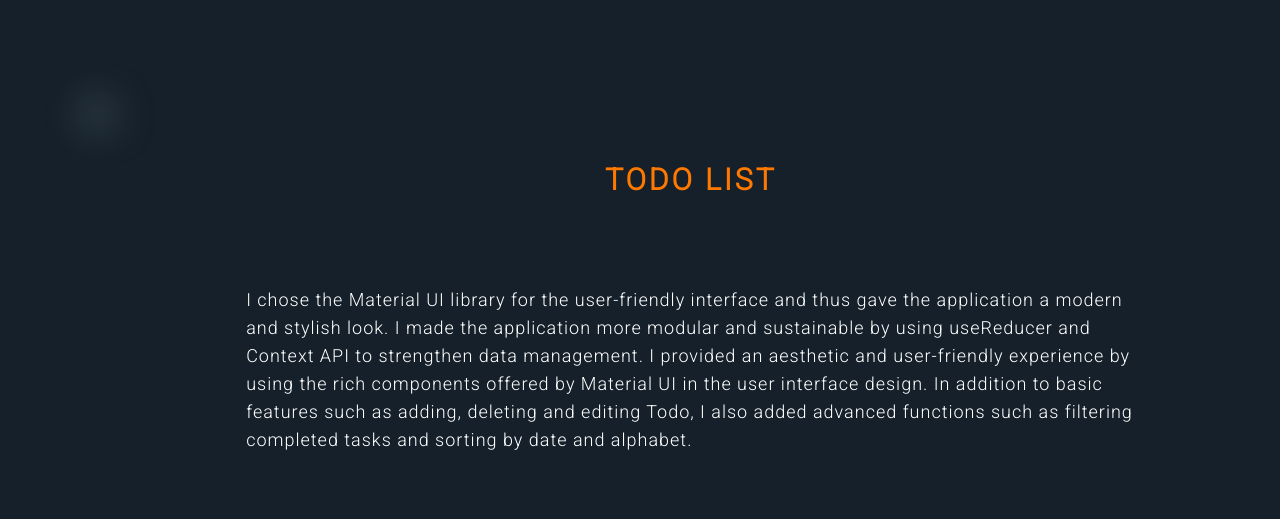
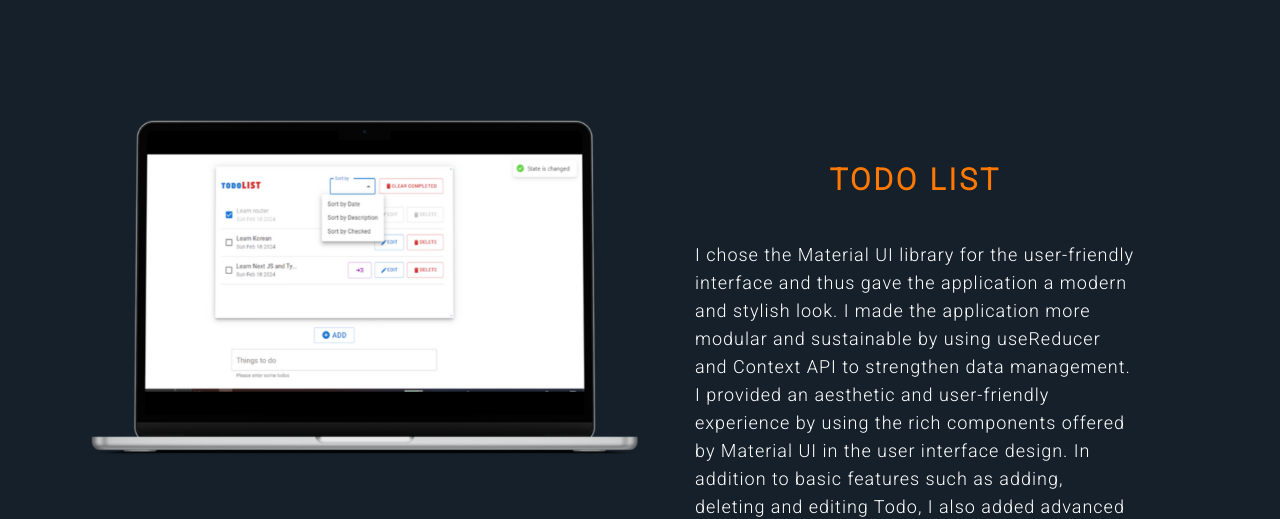
Before and after one commit to BetulBuyukzengin/portfolyo, a website: page index.html in a window 1280 px wide. Shown: the part 2696-3215 px from the top of the page. Drawn offline with Linux system fonts and the light colour scheme.

Commit message:
Update index.html

```diff
--- a/index.html
+++ b/index.html
@@ -171,8 +171,8 @@
   <div class="projects-card section">
           <img
             class="projects-card__img lazy-img"
-            src="img/todo-lazy.png"
-            data-src="img/todo.png"
+            src="img/todolist-lazy.png"
+            data-src="img/todolist.png"
             alt="todo"
           />
           <div class="column">
```
